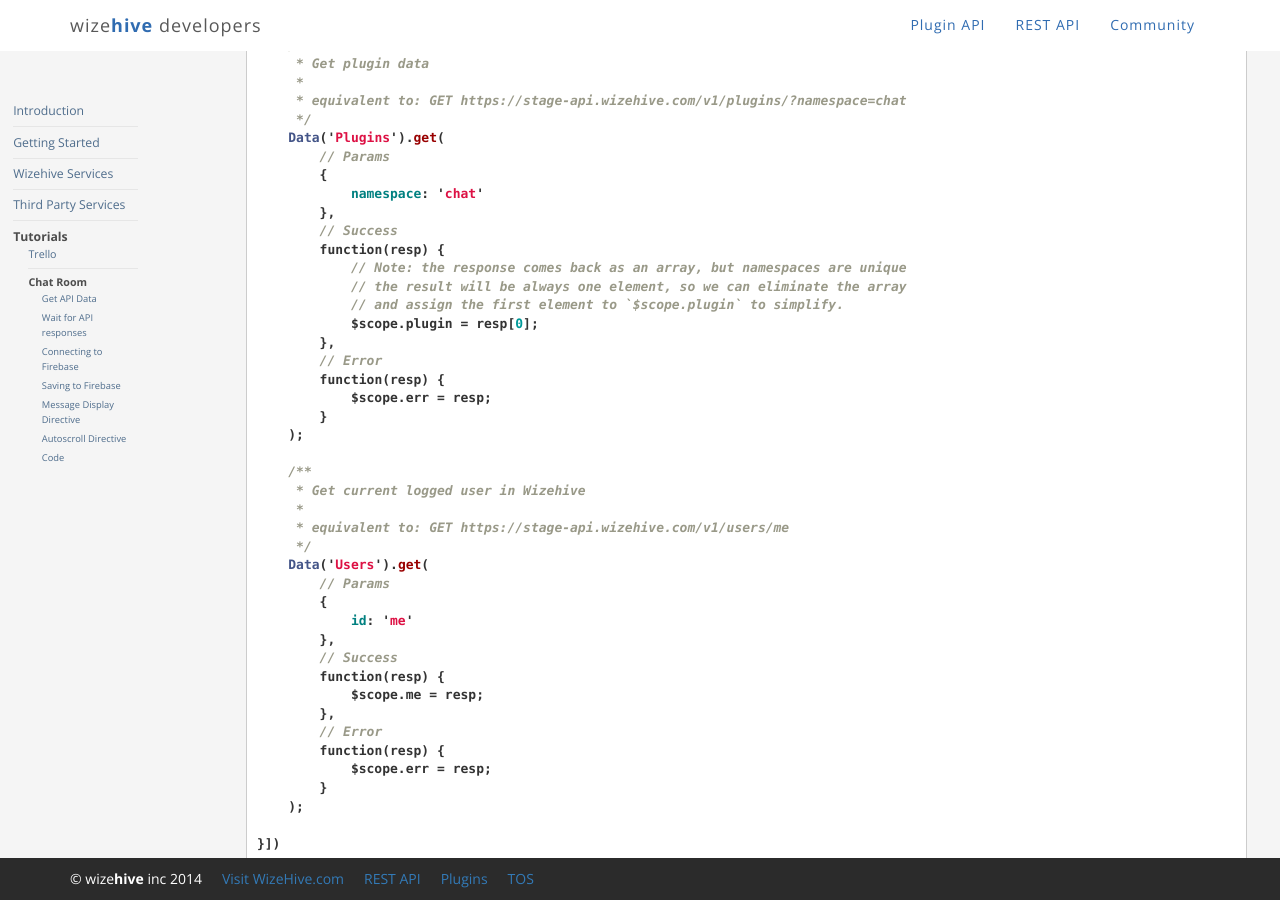
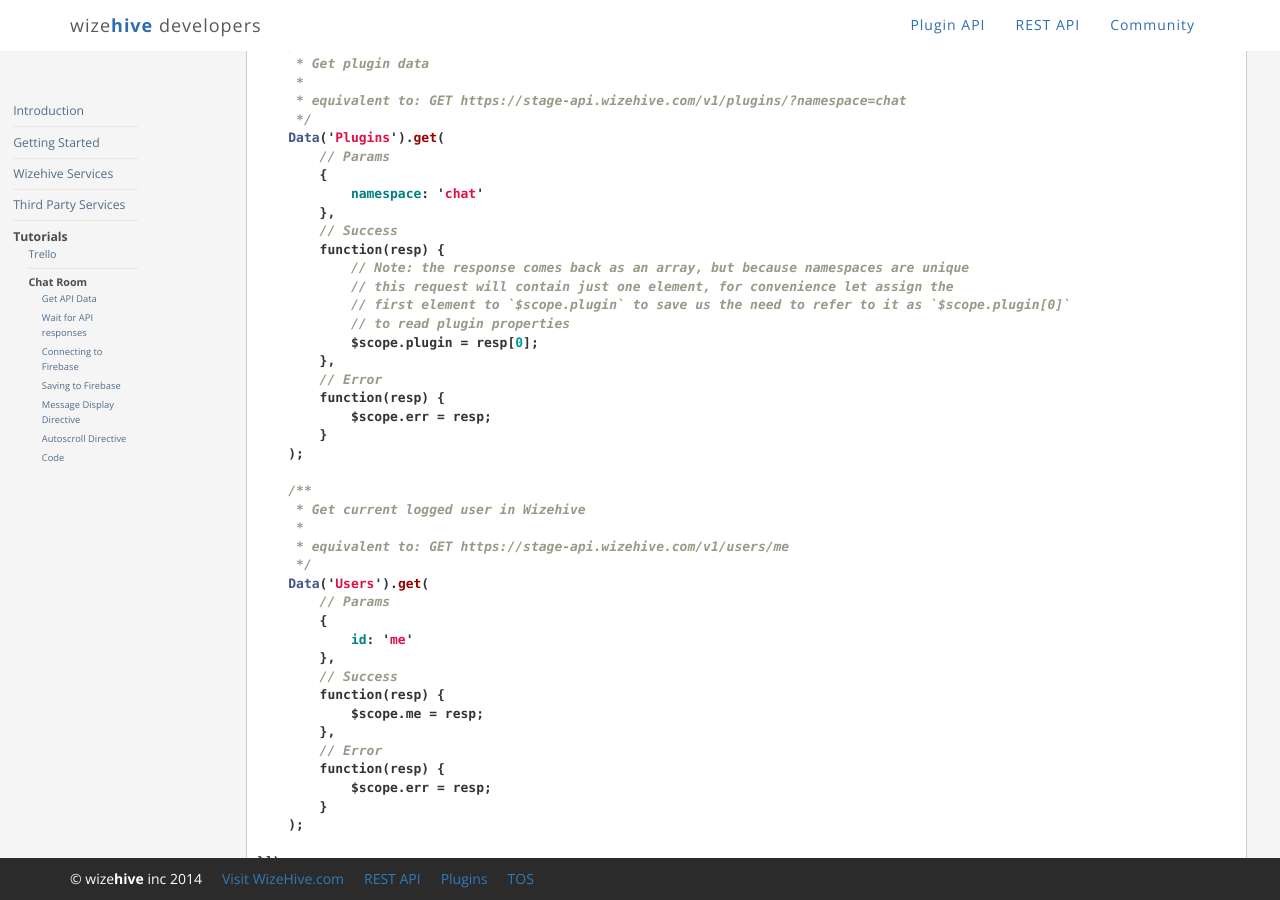
Before and after one commit to ZengineHQ/developers, a Jekyll site: the page built from js-api/tutorials/building-a-chat-plugin.md, in a window 1280 px wide and 900 px high, scrolled down 853 px. Built offline with Jekyll 4.4.1, drawn with Linux system fonts in a browser that asks for light colours; nearby versions of some CDN libraries.

Commit message:
Rewording notes about getting plugin data in the chat room tutorial

```diff
--- a/js-api/tutorials/building-a-chat-plugin.md
+++ b/js-api/tutorials/building-a-chat-plugin.md
@@ -58,9 +58,10 @@ plugin.controller('chatCntl', ['$scope', '$routeParams', 'Data', function ($scop
         },
         // Success
         function(resp) {
-            // Note: the response comes back as an array, but namespaces are unique
-            // the result will be always one element, so we can eliminate the array
-            // and assign the first element to `$scope.plugin` to simplify.
+            // Note: the response comes back as an array, but because namespaces are unique
+            // this request will contain just one element, for convenience let assign the
+            // first element to `$scope.plugin` to save us the need to refer to it as `$scope.plugin[0]`
+            // to read plugin properties
             $scope.plugin = resp[0];
         },
         // Error
```
